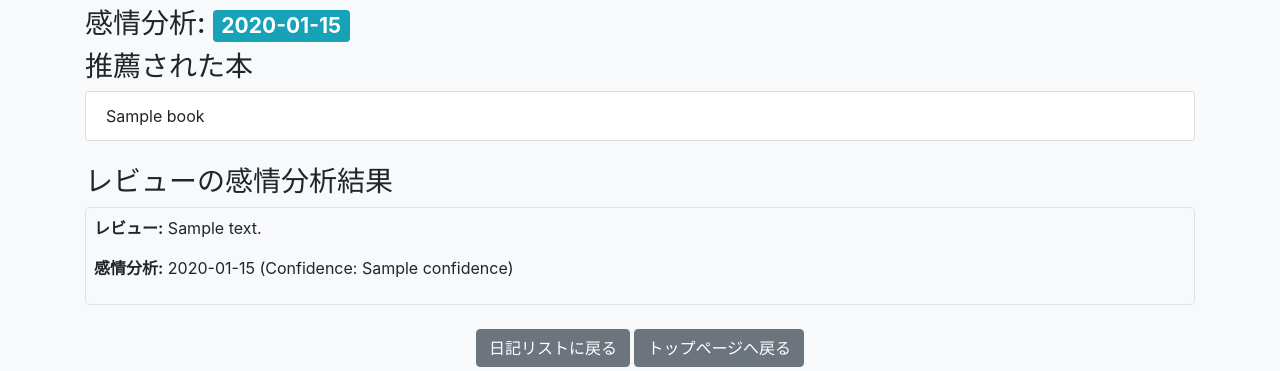
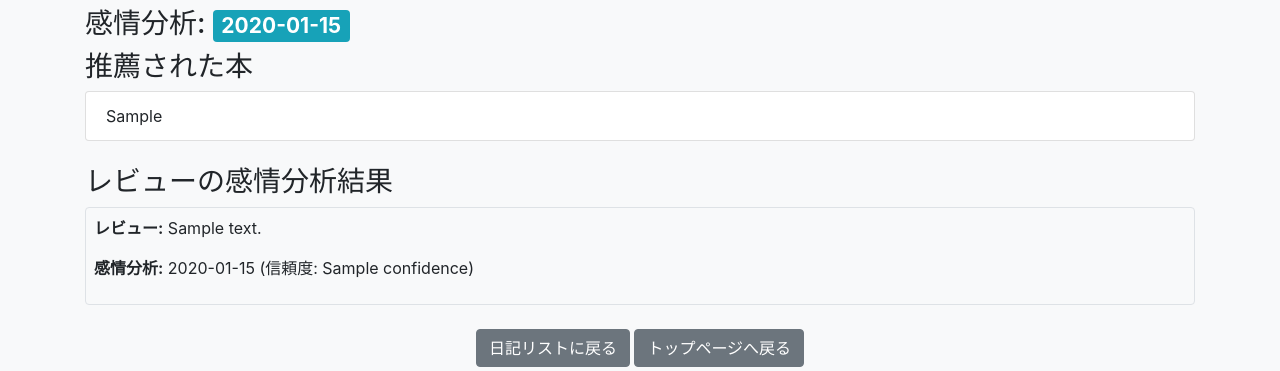
Before and after one commit to s1F102200132/book_recommend, a Django app: template diary/templates/diary/entry_detail.html in a window 1280 px wide. Shown: the part 199-570 px from the top of the page. Run offline with Django 4.2, Linux system fonts and the light colour scheme; tables that the repository leaves empty hold one stand-in row (values such as "Sample post"); the template is opened without the code that fills it: values that come from a table or form of the project are taken from there, most other values are stand-ins (such as "Sample title", 1, 10 or a date in 2020); some libraries are stand-ins or nearby versions.

Commit message:
プロトタイプ

```diff
--- a/diary/templates/diary/entry_detail.html
+++ b/diary/templates/diary/entry_detail.html
@@ -12,14 +12,12 @@
     <h2>日記の内容</h2>
     <p>{{ diary_entry.content }}</p>
 
-    <h3>感情分析: <span class="badge badge-info">{{ diary_sentiment }}</span></h3>
+    <h3>感情分析: <span class="badge badge-info">{{ diary_entry.sentiment }}</span></h3>
 
     <h3>推薦された本</h3>
-    {% if recommended_books %}
+    {% if diary_entry.recommended_book %}
       <ul class="list-group mb-4">
-        {% for book in recommended_books %}
-          <li class="list-group-item">{{ book }}</li>
-        {% endfor %}
+        <li class="list-group-item">{{ diary_entry.recommended_book }}</li>
       </ul>
     {% else %}
       <p>おすすめの本はありません。</p>
@@ -29,7 +27,7 @@
     {% for review_result in review_sentiment_results %}
       <div class="border rounded p-2 mb-3">
         <p><strong>レビュー:</strong> {{ review_result.review }}</p>
-        <p><strong>感情分析:</strong> {{ review_result.sentiment }} (Confidence: {{ review_result.confidence }})</p>
+        <p><strong>感情分析:</strong> {{ review_result.sentiment }} (信頼度: {{ review_result.confidence }})</p>
       </div>
     {% endfor %}
 
--- a/diary/templates/diary/index.html
+++ b/diary/templates/diary/index.html
@@ -25,7 +25,6 @@
     </form>
     <div class="text-center mt-3">
       <a href="{% url 'diary:diary_list' %}" class="btn btn-secondary">日記リストへ</a>
-      <a href="{% url 'diary:sentiment_dashboard' %}">感情分析ダッシュボードへ</a>
     </div>
   </div>
 </body>
--- a/diary/views.py
+++ b/diary/views.py
@@ -1,7 +1,6 @@
 from django.shortcuts import render, redirect
 from .models import DiaryEntry
 from .utils import analyze_sentiment, recommend_book_by_sentiment
-
 
 def index(request):
     return render(request, 'diary/index.html')
@@ -24,7 +23,6 @@ def create_diary_entry(request):
         return redirect('diary:diary_list')
 
     return render(request, 'diary/create_entry.html')
-
 
 def diary_entry_detail(request, pk):
     # 日記エントリーを取得
@@ -74,7 +72,7 @@ def diary_entry_detail(request, pk):
 
     return render(request, 'diary/entry_detail.html', context)
 
-
 def diary_list(request):
-    entries = DiaryEntry.objects.all()  # すべての日記を取得
+    # 新しい日記エントリーを上に表示するように変更
+    entries = DiaryEntry.objects.all().order_by('-created_at')  # created_atフィールドで降順にソート
     return render(request, 'diary/diary_list.html', {'entries': entries})
```
